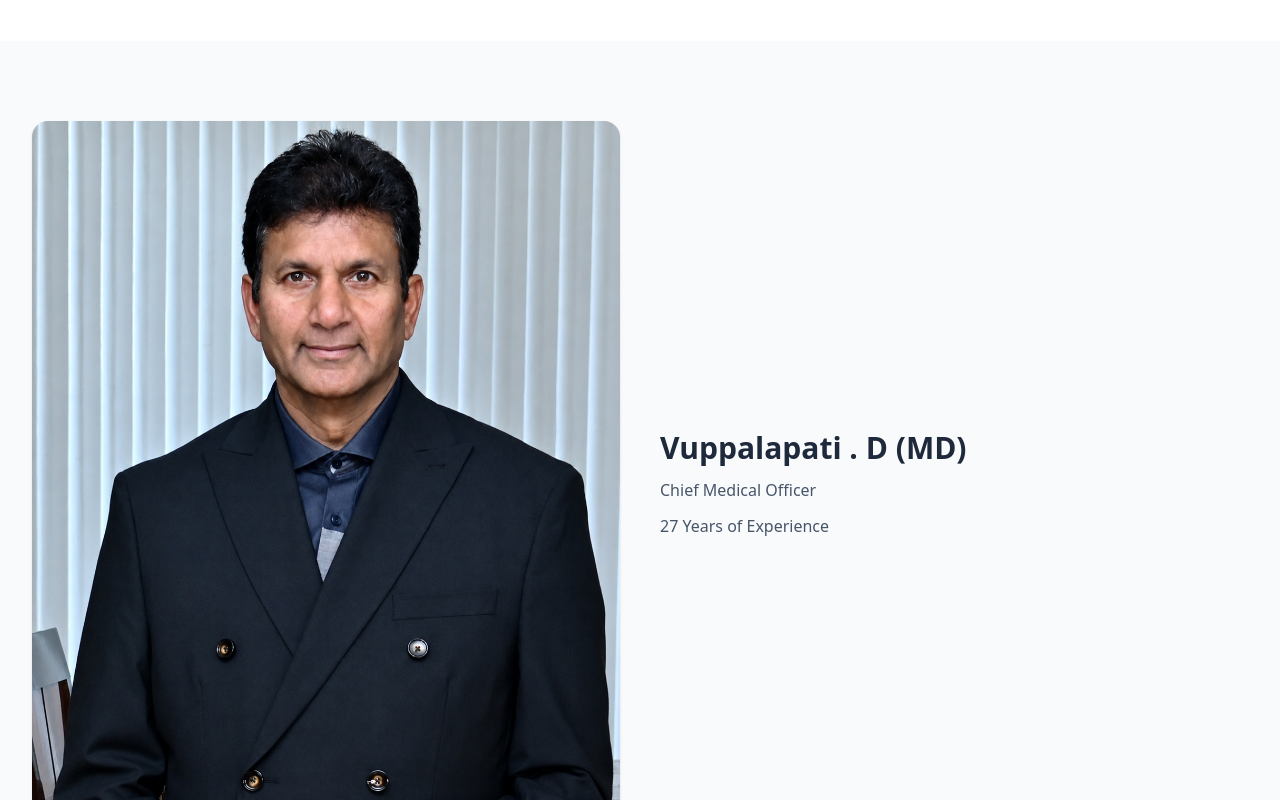
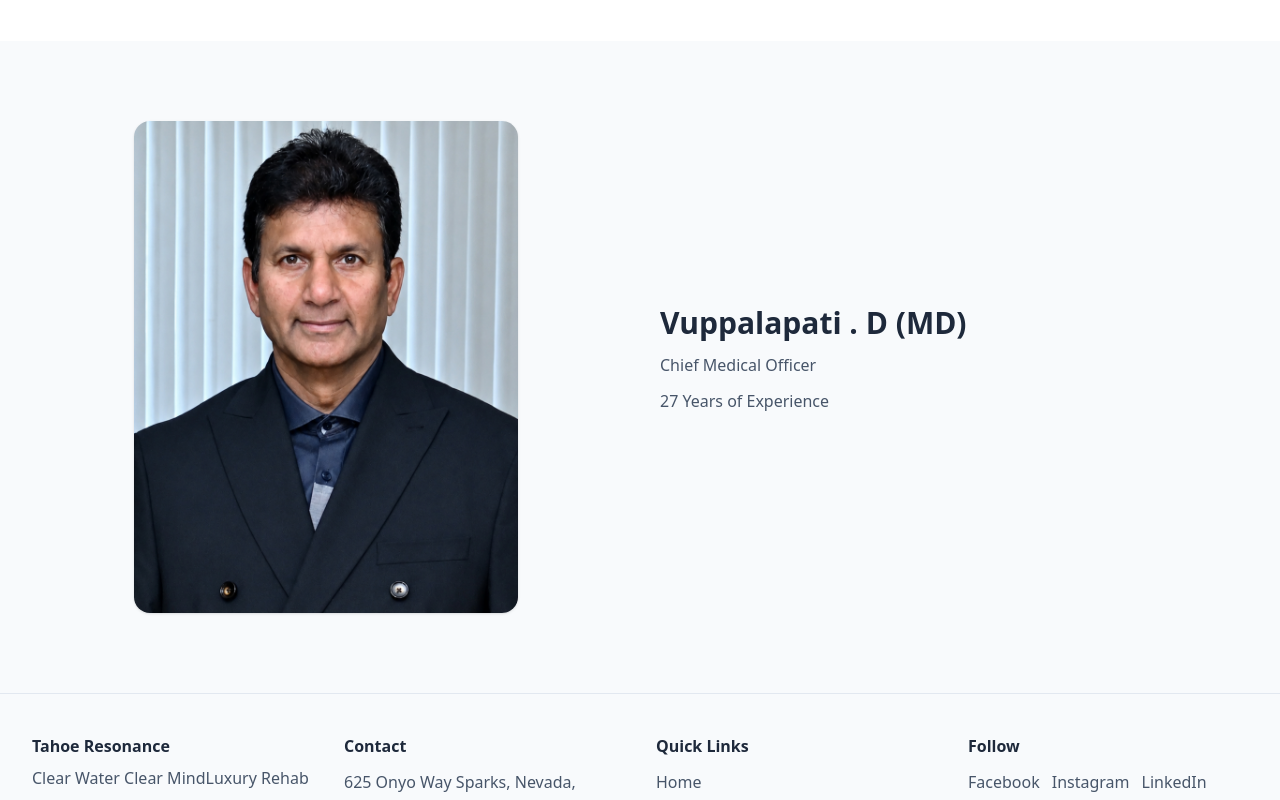
Before and after one commit to tahoeresonance/tahoe-resonance, a React (Vite) app: page / in a window 1280 px wide. Shown: the part 1620-2420 px from the top of the page. Built offline with nearby package versions, Linux system fonts and the light colour scheme.

Commit message:
Thiteenth Commit

```diff
--- a/src/App.jsx
+++ b/src/App.jsx
@@ -62,16 +62,18 @@ const CONTENT = {
     {
       heading: "Treatment",
       points: [
-        "Residential detoxification for mild to moderate symtoms - [COMING SOON]",
-        "Both short term 30 day rehab, 60 day and 90 day rehab",
+        "30-Day Recovery Track",
+        "60-Day Healing & Recovery Track",
+        "90-Day Long-Term Recovery Program",
+        "Residential Medical Detox - [COMING SOON]"
       ],
     },
     {
-      heading: "Special Programs",
+      heading: "Luxury Wellness Program",
       points: [
-        "Adult Men",
-        "Adult Women",
-        "Seniors",
+        "Men's Healing Retreat",
+        "Women's Healing Retreat",
+        "Seniors Renewal Program",
       ],
     },
   ],
@@ -95,7 +97,8 @@ const CONTENT = {
       title: "Mind-Body Healing and Recreation",
       description: "To support whole-person recovery, the program incorporates holistic practices such as yoga, meditation, nutritional counseling, aromatherapy, and art and music therapy. Clients also enjoy activities such as hiking, paddle boarding near Lake Tahoe. These options provide healthy ways to manage stress, rebuild physical health, and reconnect with personal well-being.",
       imageUrl:
-        "https://images.unsplash.com/photo-1506126613408-eca07ce68773?auto=format&fit=crop&w=1600&q=80",
+        // "https://images.unsplash.com/photo-1506126613408-eca07ce68773?auto=format&fit=crop&w=1600&q=80",
+        serviceImage1,
     },
     {
       key: "Tech-Friendly",
@@ -125,7 +128,6 @@ const CONTENT = {
       title: "Amenities",
       icon: <FaConciergeBell />,
       description: [
-        "Fitness center - [ COMING SOON ]",
         "Hiking trails",
         "Gourmet meals",
         "Business center",
@@ -134,6 +136,7 @@ const CONTENT = {
         "Healthy meals",
         "In-house chef",
         "Outdoor relaxation lounge",
+        "Fitness center - [ COMING SOON ]",
         "Equestrian Therapy - [ COMING SOON ]",
       ],
     },
@@ -148,8 +151,9 @@ const CONTENT = {
         "Internet access",
         "Laundry service",
         "Outdoor space",
-        "TV/Theatre - [ COMING SOON ]",
         "Shared Room options",
+        "Television",
+        "Theatre - [ COMING SOON ]",
       ],
     },
     {
@@ -444,7 +448,7 @@ const Home = () => (
       <Container>
         <FadeIn inView={false}>
           <div className="grid gap-10 lg:grid-cols-2 items-center">
-            <img className="w-full rounded-2xl shadow" src={CONTENT.doctor.photoUrl} alt={CONTENT.doctor.name} />
+            <img className="w-full max-w-sm mx-auto rounded-2xl shadow" src={CONTENT.doctor.photoUrl} alt={CONTENT.doctor.name} />
             <div>
               <h3 className="text-2xl sm:text-3xl font-semibold text-slate-800"> {CONTENT.doctor.name}</h3>
               <p className="mt-3 text-slate-600">{CONTENT.doctor.credentials}</p>
@@ -617,13 +621,13 @@ const Services = () => {
         </Container>
       </Section>
 
-      <Section className="w-full relative">
+      {/* <Section className="w-full relative">
         <img
           src={serviceImage1}
           alt="Service Visual"
           className="w-full h-[20vh] sm:h-[80vh] object-cover"
         />
-      </Section>
+      </Section> */}
     </main>
   );
 };
```
Also changed, not shown: src/assets/DWK.png.
